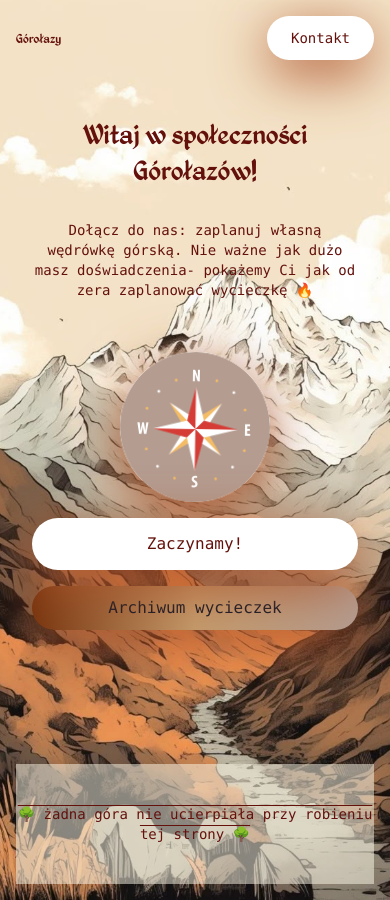
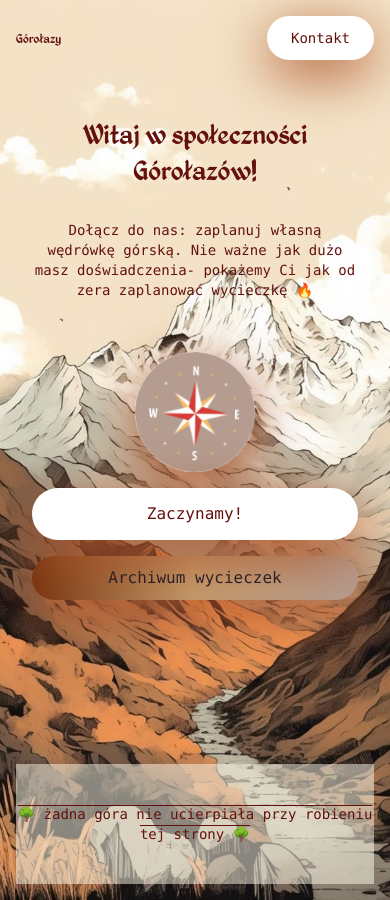
Before and after one commit to kama-pa-go/KGprojects, a Jekyll site: the page index.html, which Jekyll copies as it is, in a window 390 px wide. Built offline with Jekyll 4.4.1, drawn with Linux system fonts in a browser that asks for light colours.

Commit message:
Your commit message here

```diff
--- a/_layouts/default1.html
+++ b/_layouts/default1.html
@@ -36,9 +36,7 @@
 <body x-data="{ sidebarOpen: false, isMobile: window.innerWidth < 640 }"
       x-init="window.addEventListener('resize', () => { isMobile = window.innerWidth < 640 })">
 
-    <header class="bg-none sticky z-20 top-0 max-w-[1000px] mx-auto w-full p-4 sm:p-8 gap-4 sm:gap-8 flex items-center justify-between gap-4">
-
-      <h1 class="bg-white rounded-full">Górołazy <br> {{ page.title }}</h1>
+    <header>
 
       <button @click="sidebarOpen = !sidebarOpen"
             x-show="isMobile"
@@ -47,7 +45,7 @@
         <i class="fas fa-times" x-show="sidebarOpen"></i>
       </button>
 
-
+      <h1 class="bg-white rounded-full fixed z-50 top-2 right px-6 py-3 ">Górołazy <br> {{ page.title }}</h1>
 
     </header>
 
--- a/assets/output.css
+++ b/assets/output.css
@@ -257,6 +257,9 @@
   .top-2 {
     top: calc(var(--spacing) * 2);
   }
+  .right-2 {
+    right: calc(var(--spacing) * 2);
+  }
   .left-0 {
     left: calc(var(--spacing) * 0);
   }
@@ -521,8 +524,8 @@
   .w-screen {
     width: 100vw;
   }
-  .max-w-\[100px\] {
-    max-width: 100px;
+  .max-w-\[120px\] {
+    max-width: 120px;
   }
   .max-w-\[150px\] {
     max-width: 150px;
@@ -2069,19 +2072,9 @@
       grid-column: span 4 / span 4;
     }
   }
-  .sm\:max-w-\[00px\] {
-    @media (width >= 40rem) {
-      max-width: 00px;
-    }
-  }
   .sm\:max-w-\[200px\] {
     @media (width >= 40rem) {
       max-width: 200px;
-    }
-  }
-  .sm\:max-w-\[300px\] {
-    @media (width >= 40rem) {
-      max-width: 300px;
     }
   }
   .sm\:grid-cols-2 {
@@ -2157,11 +2150,6 @@
   .md\:max-w-\[300px\] {
     @media (width >= 48rem) {
       max-width: 300px;
-    }
-  }
-  .md\:max-w-\[600px\] {
-    @media (width >= 48rem) {
-      max-width: 600px;
     }
   }
   .md\:grid-cols-3 {
--- a/index.html
+++ b/index.html
@@ -52,7 +52,7 @@
 
   <div class="grid grid-cols-1 justify-content: space-around justify-items-center sm:grid-cols-2 gap-4 sm:gap-8 py-5">
 
-  <div><img src="assets/images/kompas.jpg" alt="kompas" class="rounded-full orangeShadow animate-wiggle max-w-[150px] sm:max-w-[200px] md:max-w-[300px]"></div>
+  <div><img src="assets/images/kompas.jpg" alt="kompas" class="rounded-full orangeShadow animate-wiggle max-w-[120px] sm:max-w-[200px] md:max-w-[300px]"></div>
 
   <div class="grid w-full grid-rows-2 gap-4">
         <button class="w-full px-6 lightShadow py-3 sm:px-10 dm:px-15 sm:py-4 cursor-pointer rounded-full bg-white orangeShadow"
```
